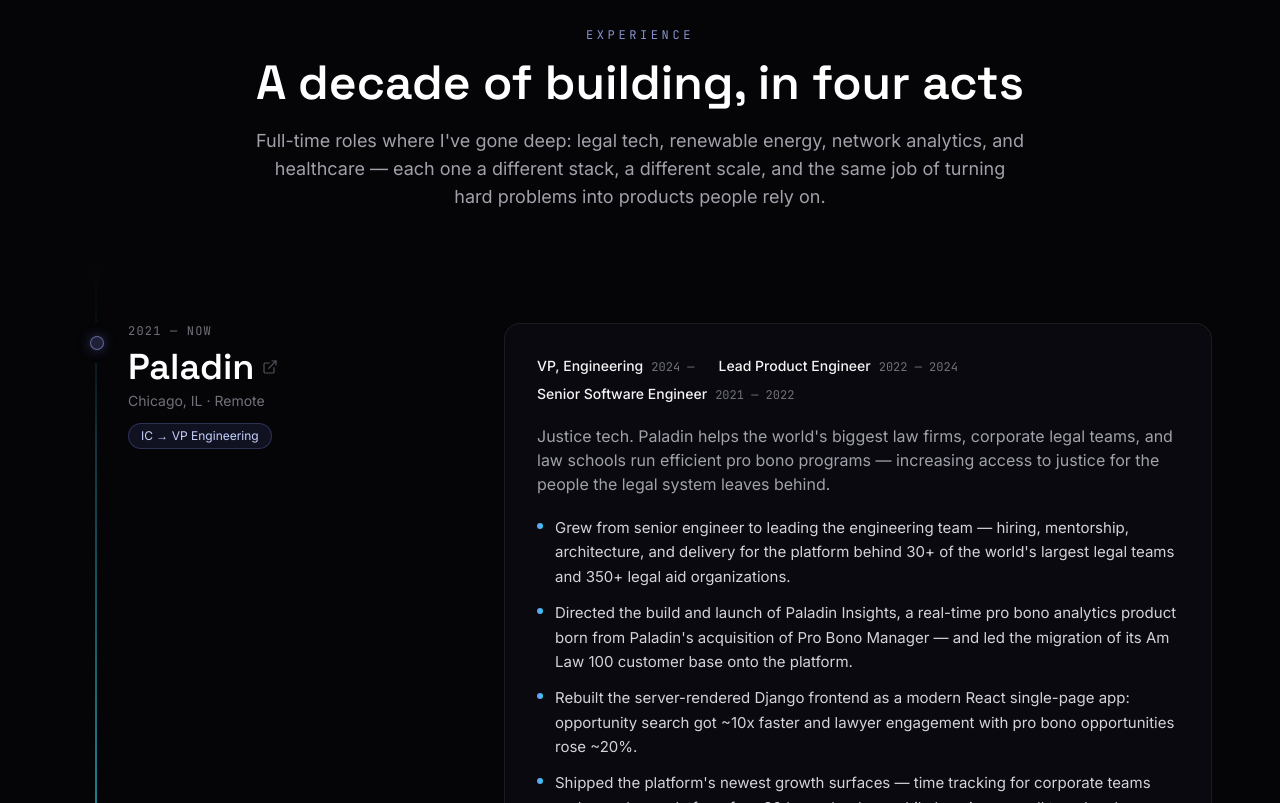
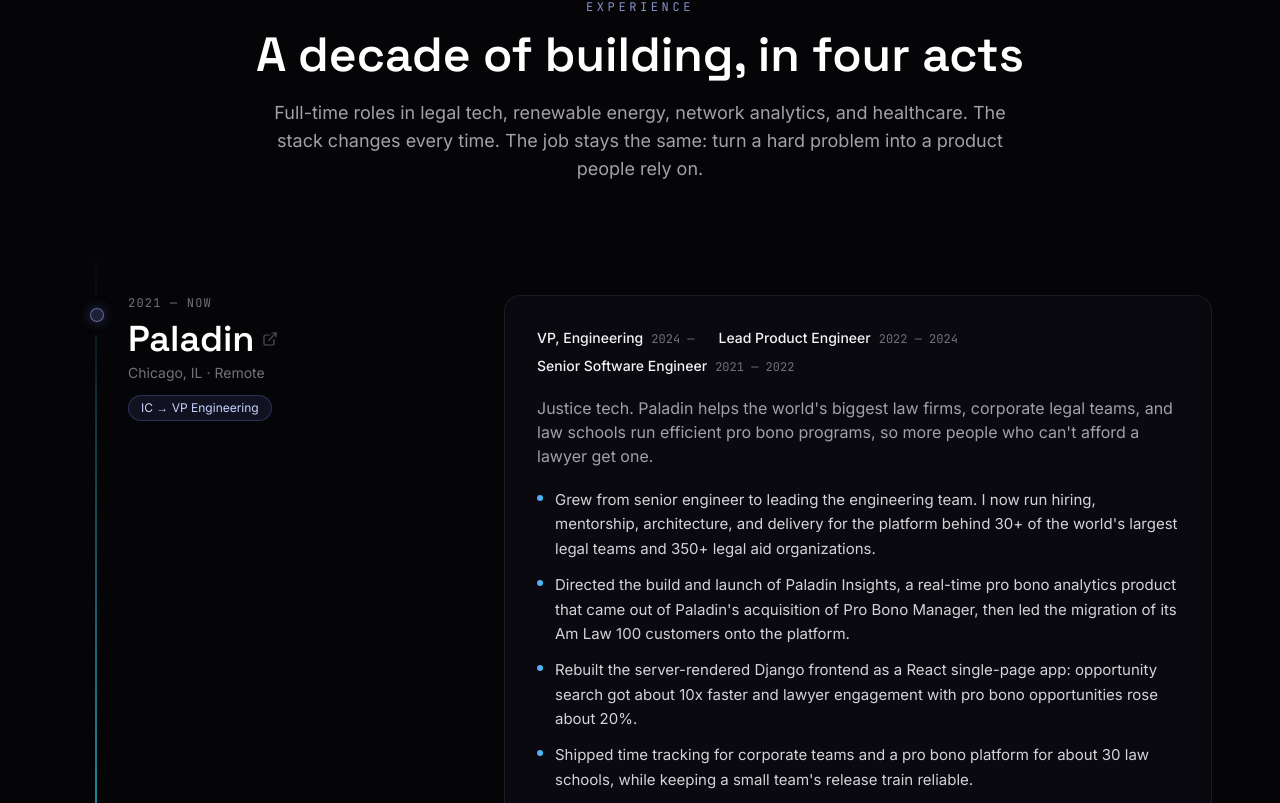
Before and after one commit to erickrawczyk/kraw-cz, a React (Vite) app: page / in a window 1280 px wide. Shown: the part 1837-2640 px from the top of the page. Built offline with nearby package versions, Linux system fonts and the light colour scheme.

Commit message:
Pin nav below hero, swap side projects, update copy
The floating nav now shows whenever the reader is below the hero
instead of only on scroll-up. Side quests are now Define Queer and
Argo Friend Date. Rewrote all the copy in my own voice: no em dashes, plain verbs.

```diff
--- a/index.html
+++ b/index.html
@@ -6,13 +6,13 @@
     <title>Eric Krawczyk · Product Technologist</title>
     <meta
       name="description"
-      content="Eric Krawczyk is a product technologist in Detroit, Michigan — a generalist engineer who builds software products end to end, currently leading engineering at Paladin."
+      content="Eric Krawczyk is a product technologist in Detroit, Michigan: a generalist engineer who builds software products end to end, currently leading engineering at Paladin."
     />
     <meta property="og:type" content="website" />
     <meta property="og:title" content="Eric Krawczyk · Product Technologist" />
     <meta
       property="og:description"
-      content="A generalist engineer who builds software products end to end — legal tech, renewable energy, healthcare, and network analytics."
+      content="A generalist engineer who builds software products end to end, across legal tech, renewable energy, healthcare, and network analytics."
     />
     <meta property="og:url" content="https://eric.kraw.cz/" />
     <meta property="og:image" content="https://eric.kraw.cz/og.png" />
--- a/src/components/sections/Capabilities.tsx
+++ b/src/components/sections/Capabilities.tsx
@@ -8,7 +8,7 @@
       <SectionHeading
         eyebrow="How I work"
         title="Build. Scale. Lead."
-        description="The generalist's toolkit, sharpened three ways."
+        description="What ten years of generalist work adds up to."
       />
 
       <div className="mt-14 grid gap-5 md:grid-cols-3">
--- a/src/components/sections/Contact.tsx
+++ b/src/components/sections/Contact.tsx
@@ -33,8 +33,8 @@
           transition={{ duration: 0.6, delay: 0.2 }}
           className="mx-auto mt-5 max-w-xl text-base leading-relaxed text-zinc-400"
         >
-          I always prefer real human connection. Whether you want to talk products, teams,
-          pro bono tech, or theatre — I'd love to hear from you.
+          I always prefer real human connection. If you want to talk products, teams,
+          pro bono tech, or theatre, I'd love to hear from you.
         </motion.p>
 
         <motion.div
--- a/src/components/sections/Experience.tsx
+++ b/src/components/sections/Experience.tsx
@@ -82,7 +82,7 @@
       <SectionHeading
         eyebrow="Experience"
         title="A decade of building, in four acts"
-        description="Full-time roles where I've gone deep: legal tech, renewable energy, network analytics, and healthcare — each one a different stack, a different scale, and the same job of turning hard problems into products people rely on."
+        description="Full-time roles in legal tech, renewable energy, network analytics, and healthcare. The stack changes every time. The job stays the same: turn a hard problem into a product people rely on."
       />
       <div className="mt-4">
         <Timeline entries={entries} />
--- a/src/data/content.tsx
+++ b/src/data/content.tsx
@@ -4,7 +4,7 @@
   location: "Detroit, Michigan",
   email: "eric.krawczyk@gmail.com",
   tagline:
-    "I build software products end to end — from first commit to shipped platform, and the teams that keep them alive.",
+    "I build software products end to end, from first commit to shipped platform, along with the teams that keep them alive.",
   intro:
     "A decade of B2B SaaS across legal tech, renewable energy, healthcare, and network analytics.",
   links: {
@@ -18,8 +18,8 @@
 export const about = {
   heading: "Jack of all trades, master of some.",
   paragraphs: [
-    "I'm a generalist who builds software products. Not just the code — the whole thing: shaping the problem with users, designing the system, shipping the interface, wiring the infrastructure, and tuning what happens after launch. I've spent ten years doing that inside early and growth-stage B2B startups, where the job description is \"whatever the product needs next.\"",
-    "These days I lead engineering at Paladin as VP of Engineering, where we build the platform legal teams use to run pro bono programs — software that turns goodwill into actual representation for people who need it. I still ship code most weeks; leading a team well and staying close to the product aren't opposites, they're the same job.",
+    "I'm a generalist who builds software products. The whole thing: shaping the problem with users, designing the system, shipping the interface, wiring the infrastructure, and tuning what happens after launch. I've spent ten years doing that at early and growth-stage B2B startups, where the job description is \"whatever the product needs next.\"",
+    "Right now I lead engineering at Paladin as VP of Engineering. We build the platform legal teams use to run their pro bono programs, software that turns goodwill into actual representation for people who need it. I still ship code most weeks. Leading the team goes better when I stay close to the product.",
     "I believe technology is essential for equitable progress, and I like working on things where the graph going up means someone's life got a little better.",
   ],
   stats: [
@@ -56,17 +56,17 @@
     location: "Chicago, IL · Remote",
     years: "2021 — Now",
     mission:
-      "Justice tech. Paladin helps the world's biggest law firms, corporate legal teams, and law schools run efficient pro bono programs — increasing access to justice for the people the legal system leaves behind.",
+      "Justice tech. Paladin helps the world's biggest law firms, corporate legal teams, and law schools run efficient pro bono programs, so more people who can't afford a lawyer get one.",
     roles: [
       { title: "VP, Engineering", period: "2024 —" },
       { title: "Lead Product Engineer", period: "2022 — 2024" },
       { title: "Senior Software Engineer", period: "2021 — 2022" },
     ],
     bullets: [
-      "Grew from senior engineer to leading the engineering team — hiring, mentorship, architecture, and delivery for the platform behind 30+ of the world's largest legal teams and 350+ legal aid organizations.",
-      "Directed the build and launch of Paladin Insights, a real-time pro bono analytics product born from Paladin's acquisition of Pro Bono Manager — and led the migration of its Am Law 100 customer base onto the platform.",
-      "Rebuilt the server-rendered Django frontend as a modern React single-page app: opportunity search got ~10x faster and lawyer engagement with pro bono opportunities rose ~20%.",
-      "Shipped the platform's newest growth surfaces — time tracking for corporate teams and a pro bono platform for ~30 law schools — while keeping a small team's release train reliable.",
+      "Grew from senior engineer to leading the engineering team. I now run hiring, mentorship, architecture, and delivery for the platform behind 30+ of the world's largest legal teams and 350+ legal aid organizations.",
+      "Directed the build and launch of Paladin Insights, a real-time pro bono analytics product that came out of Paladin's acquisition of Pro Bono Manager, then led the migration of its Am Law 100 customers onto the platform.",
+      "Rebuilt the server-rendered Django frontend as a React single-page app: opportunity search got about 10x faster and lawyer engagement with pro bono opportunities rose about 20%.",
+      "Shipped time tracking for corporate teams and a pro bono platform for about 30 law schools, while keeping a small team's release train reliable.",
     ],
     tags: ["React", "TypeScript", "GraphQL", "Python / Django", "PostgreSQL", "AWS / Heroku"],
     milestone: "IC → VP Engineering",
@@ -78,14 +78,14 @@
     location: "Ann Arbor, MI · Remote",
     years: "2019 — 2021",
     mission:
-      "Renewable energy robotics. SkySpecs flies autonomous drones over wind turbines and turns the imagery into asset-management intelligence for wind farm operators worldwide.",
+      "Renewable energy robotics. SkySpecs flies autonomous drones over wind turbines and turns the imagery into repair and maintenance plans for wind farm operators around the world.",
     roles: [
       { title: "Senior Software Engineer", period: "2020 — 2021" },
       { title: "Software Engineer, Apps & DevOps", period: "2019 — 2020" },
     ],
     bullets: [
-      "Built the microservices behind turbine fleet management — authorization, user management, and reporting — as the platform scaled to ~30,000 inspections a year across 1,000 wind farms in 24 countries.",
-      "Automated the CI/CD pipeline for stateless infrastructure with GitLab CI and Terraform, letting a small team deploy continuously with confidence.",
+      "Built the microservices behind turbine fleet management (authorization, user management, and reporting) as the platform scaled to about 30,000 inspections a year across 1,000 wind farms in 24 countries.",
+      "Automated the CI/CD pipeline for stateless infrastructure with GitLab CI and Terraform, so a small team could deploy continuously.",
     ],
     tags: ["Node.js", "Microservices", "Terraform", "GitLab CI", "AWS"],
     milestone: "Series C during tenure",
@@ -97,10 +97,10 @@
     location: "Ann Arbor, MI",
     years: "2017 — 2018",
     mission:
-      "Network analytics at internet scale. Deepfield — acquired by Nokia — maps how traffic moves through the world's largest networks, powering real-time performance and security analytics for tier-1 carriers.",
+      "Network analytics at internet scale. Deepfield, acquired by Nokia, maps how traffic moves through the world's largest networks. Tier-1 carriers use it for real-time performance and security analytics.",
     roles: [{ title: "Software Engineer, Frontend", period: "2017 — 2018" }],
     bullets: [
-      "Led the integration of React and Material UI into a legacy view framework, giving carrier customers configurable real-time analytics dashboards over petabyte-scale network data.",
+      "Led the integration of React and Material UI into a legacy view framework, which let carrier customers configure their own real-time dashboards over petabyte-scale network data.",
     ],
     tags: ["React", "Material UI", "Data Visualization"],
     milestone: "Nokia subsidiary",
@@ -112,14 +112,14 @@
     location: "Ann Arbor, MI",
     years: "2014 — 2017",
     mission:
-      "Health tech for kids. DocNetwork makes CampDoc and SchoolDoc — the electronic health record that summer camps and schools use to keep hundreds of thousands of kids safe.",
+      "Health tech for kids. DocNetwork makes CampDoc and SchoolDoc, the electronic health records that summer camps and schools use to track allergies, medications, and health forms for hundreds of thousands of kids.",
     roles: [
       { title: "Head of Engineering", period: "2016 — 2017" },
       { title: "Software Developer", period: "2014 — 2016" },
     ],
     bullets: [
-      "Early employee who grew into leading a team of six engineers, scaling the EHR to more than a thousand camps, schools, and child care programs.",
-      "Built across the whole product — AngularJS front end, Node.js and Express APIs, and the AWS infrastructure underneath — from design through deployment.",
+      "Joined early, then led a team of six engineers as the EHR grew past a thousand camps, schools, and child care programs.",
+      "Built across the whole product, from the AngularJS front end through the Node.js and Express APIs to the AWS infrastructure underneath.",
     ],
     tags: ["AngularJS", "Node.js", "Express", "PostgreSQL", "AWS"],
     milestone: "First eng leadership role",
@@ -146,7 +146,7 @@
     period: "2017 – 2021",
     role: "Contract product engineering",
     description:
-      "A Karmanos-backed platform that let metro Detroiters buy or lease a new car entirely online — live inventory from 60+ dealerships, pre-negotiated pricing with taxes and fees included, and free delivery to your driveway. Covered by TechCrunch and Crain's.",
+      "A Karmanos-backed platform that let metro Detroiters buy or lease a new car entirely online: live inventory from more than 60 dealerships, pre-negotiated prices with taxes and fees included, and free delivery to your driveway. TechCrunch and Crain's both covered it.",
     tags: ["Automotive", "E-commerce", "Marketplace"],
     image: "/projects/delivermyride.png",
   },
@@ -155,7 +155,7 @@
     name: "Jovono",
     role: "Contract design & build",
     description:
-      "The web home of Jovono, Evan Zimmerman's venture firm backing missionary founders — a site built to carry a fourteen-point charter and a portfolio that includes Anduril, Flexport, and DoNotPay.",
+      "The web home of Jovono, Evan Zimmerman's venture firm that backs missionary founders. The site carries the fund's fourteen-point charter and a portfolio that includes Anduril, Flexport, and DoNotPay.",
     tags: ["Venture capital", "Brand & web"],
     link: "https://www.jovono.com",
     image: "/projects/jovono.jpg",
@@ -166,7 +166,7 @@
     period: "c. 2018",
     role: "Contract design & build",
     description:
-      "A race finder built for the Spartan Nomads community — every Spartan obstacle race on Earth, searchable by continent, month, and race type, and scored on difficulty, landscape, and festival to help nomads plan their next trifecta.",
+      "A race finder built for the Spartan Nomads community. Every Spartan obstacle race on Earth, searchable by continent, month, and race type, with scores for difficulty, landscape, and festival so nomads can plan their next trifecta.",
     tags: ["Fitness community", "Search & discovery"],
     image: "/projects/spartanlist.jpg",
   },
@@ -174,31 +174,21 @@
 
 export const sideProjects: Project[] = [
   {
-    key: "attention-ally",
-    name: "Attention Ally",
+    key: "definequeer",
+    name: "Define Queer",
     role: "Creator",
     description:
-      "A GPT-powered assistant that keeps you focused by managing your Google Calendar and Todoist lists for you.",
-    tags: ["AI", "GPT", "Productivity"],
-    link: "https://github.com/erickrawczyk/attention-ally",
+      "A community project collecting personal definitions of the word queer, because no dictionary entry was ever going to hold all of them.",
+    tags: ["Community", "LGBTQ+"],
   },
   {
-    key: "alphasteg",
-    name: "AlphaSteg",
-    role: "Creator",
+    key: "argofrienddate",
+    name: "Argo Friend Date",
+    period: "c. 2017",
+    role: "Co-creator",
     description:
-      "A steganography experiment that hides encrypted files inside music streams. Because sometimes the fun is in the hiding.",
-    tags: ["Python", "Cryptography"],
-    link: "https://github.com/erickrawczyk/AlphaSteg",
-  },
-  {
-    key: "resume",
-    name: "CI-built résumé",
-    role: "Creator",
-    description:
-      "This résumé builds itself: a React + Tailwind document that CircleCI renders to PDF and JPG with Puppeteer on every push.",
-    tags: ["React", "CircleCI", "Puppeteer"],
-    link: "https://github.com/erickrawczyk/resume",
+      "An app for meeting new people. Sign up for a time slot and get set up on a blind friend date with another cool human.",
+    tags: ["Social", "Matchmaking"],
   },
 ];
 
@@ -207,21 +197,21 @@
     key: "build",
     title: "Build",
     blurb:
-      "Zero-to-one product engineering. Shaping ambiguous problems into working software — interface, API, data model, and infrastructure — and shipping it while it still matters.",
+      "Zero-to-one product engineering: taking an ambiguous problem, turning it into working software from the interface down to the infrastructure, and shipping it while it still matters.",
     chips: ["Product thinking", "Full-stack TypeScript", "React", "APIs & data models"],
   },
   {
     key: "scale",
     title: "Scale",
     blurb:
-      "Making systems faster, safer, and easier to change: SPA migrations off legacy frameworks, acquisition integrations, CI/CD automation, and performance work measured in real user outcomes.",
+      "Making systems faster and easier to change. So far that has meant migrating legacy frontends to single-page apps, integrating an acquisition, automating CI/CD, and performance work you can measure in user behavior.",
     chips: ["Migrations", "DevOps & IaC", "Performance", "Reliability"],
   },
   {
     key: "lead",
     title: "Lead",
     blurb:
-      "Building the team around the product. Hiring, mentoring, and running delivery as a VP of Engineering — while staying close enough to the code to keep judgment sharp.",
+      "Building the team around the product. I hire, mentor, and run delivery as a VP of Engineering, and I stay close enough to the code to keep my judgment sharp.",
     chips: ["Team building", "Mentorship", "Process design", "Technical strategy"],
   },
 ];
@@ -229,21 +219,21 @@
 export const beyond = {
   heading: "Beyond the keyboard",
   blurb:
-    "The through-line is community: I like building things people gather around — on screen and off.",
+    "The common thread is community. I like building things people gather around, on screen and off.",
   items: [
     {
       key: "313cc",
       title: "313 Care Collective",
       role: "First responder & instructor",
       description:
-        "Community health organization providing first aid, training, supplies, and logistical support for local political action in Detroit.",
+        "A community health organization in Detroit: first aid, training, supplies, and logistical support for local political action.",
     },
     {
       key: "syncytium",
       title: "Syncytium Arts",
       role: "Artist, fabricator & director of hospitality",
       description:
-        "An artist collective building immersive installations for ephemeral events around Ann Arbor and Detroit.",
+        "An artist collective that builds immersive installations for ephemeral events around Ann Arbor and Detroit.",
     },
   ],
   extras: "Otherwise: theatre, live music, biking, hiking, and dogs. Always dogs.",
```
Also changed, not shown: src/components/sections/Portfolio.tsx (+5 -2 lines), src/components/ui/floating-nav.tsx (+4 -10 lines), public/og.png.
